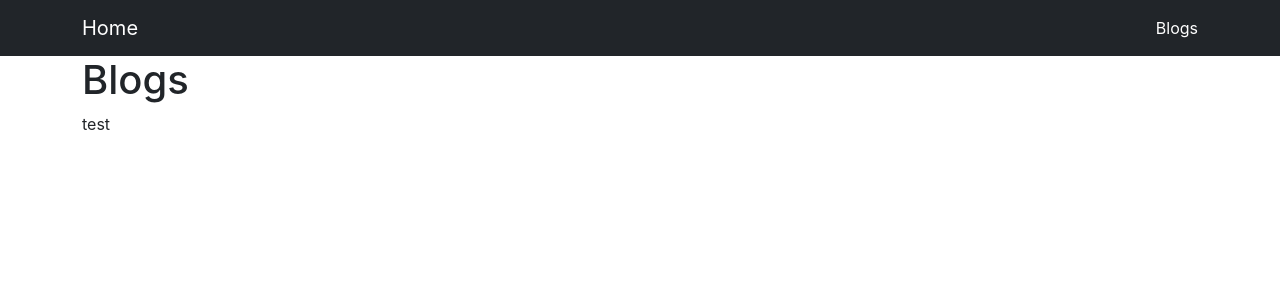
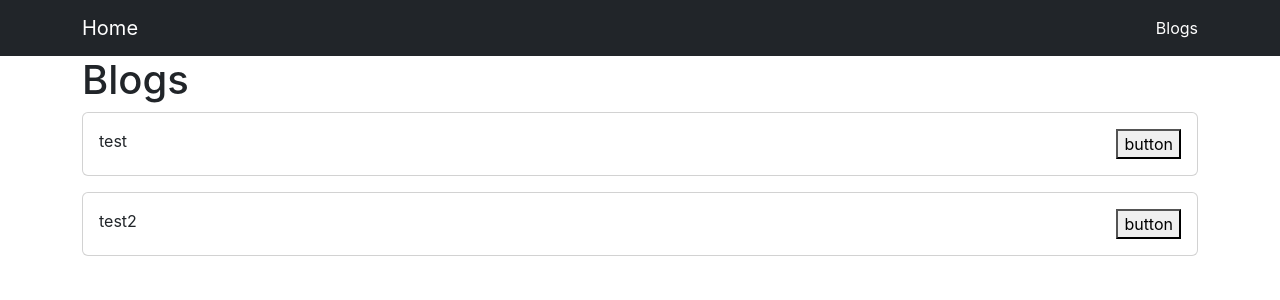
Before and after one commit to nckdgns3167/react-blog, a React (Create React App) app: page /blogs in a window 1280 px wide. Shown: the top 300 px of the page. Built offline with nearby package versions, Linux system fonts and the light colour scheme; data requests are answered from the project's data file.

Commit message:
props 보내고 받아 사용하기와 children, && 연산

```diff
--- a/db.json
+++ b/db.json
@@ -4,6 +4,11 @@
       "title": "test",
       "body": "test",
       "id": 1
+    },
+    {
+      "title": "test2",
+      "body": "test2",
+      "id": 2
     }
   ]
 }
--- /dev/null
+++ b/src/components/Card.js
@@ -0,0 +1,16 @@
+import React from "react";
+
+const Card = ({ title, children }) => {
+  return (
+    <div className="card mb-3">
+      <div className="card-body">
+        <div className="d-flex justify-content-between">
+          <div>{title}</div>
+          {children && <div>{children}</div>}
+        </div>
+      </div>
+    </div>
+  );
+};
+
+export default Card;
--- a/src/pages/ListPage.js
+++ b/src/pages/ListPage.js
@@ -1,5 +1,6 @@
 import React, { useState, useEffect } from "react";
 import axios from "axios";
+import Card from "../components/Card";
 
 const ListPage = () => {
   const [posts, setPosts] = useState([]);
@@ -17,7 +18,13 @@ const ListPage = () => {
     <div>
       <h1>Blogs</h1>
       {posts.map((post) => {
-        return <div key={post.id}>{post.title}</div>;
+        return (
+          <Card key={post.id} title={post.title}>
+            <div className="d-flex justify-content-between">
+              <button>button</button>
+            </div>
+          </Card>
+        );
       })}
     </div>
   );
```
